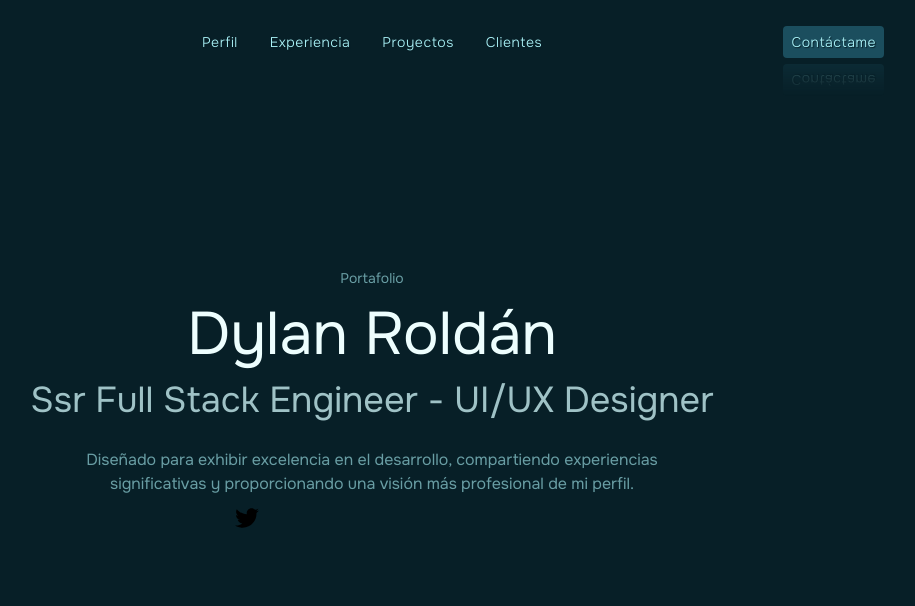
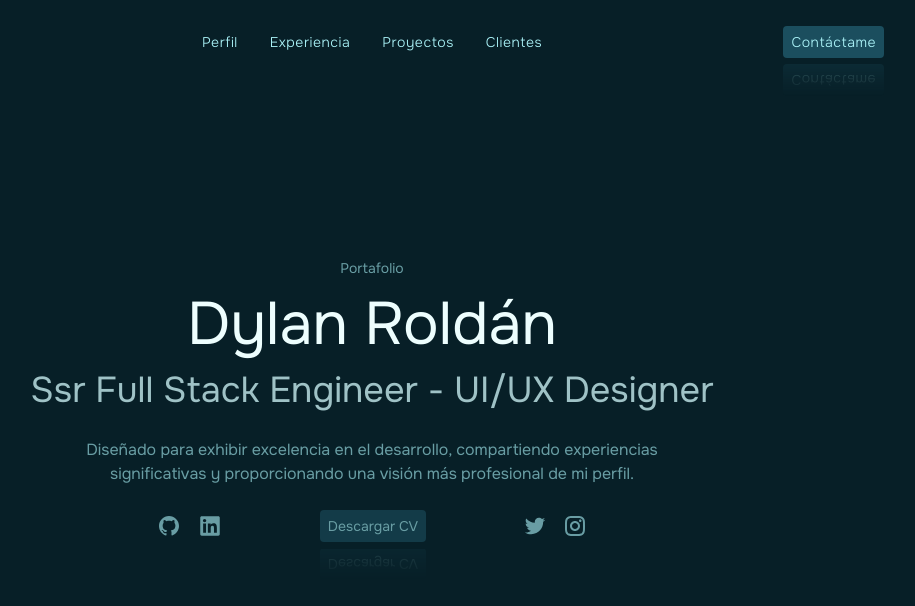
Before and after one commit to DyanDeveloper/portfolio, a React (Vite) app: page / in a window 1280 px wide. Shown: the top 606 px of the page, without its empty margins (268-1183 px from the left). Built offline with nearby package versions, Linux system fonts and the light colour scheme.

Commit message:
Features

```diff
--- a/src/assets/styles/general.scss
+++ b/src/assets/styles/general.scss
@@ -45,7 +45,7 @@ button{
     border: none;
 
     color: var(--color-secondary);
-    transition: var(--transition-ft);
+    transition: var(--transition-1);
     cursor: pointer;
     border-radius: 4px;
 }
@@ -58,7 +58,6 @@ a, abbr{
     letter-spacing: 0.5px;
     font-size: 1rem;
     font-weight: 300;
-    text-shadow: 1px 1px 1px #071f27;
 }
 nav, ul{
     width: 100%;
@@ -73,3 +72,19 @@ nav, ul{
 li{
     list-style: none;
 }
+
+// General Class
+.transition-025{
+    transition: all 0.25s ease-in-out;
+}
+
+.download-button{
+    padding: 0.35rem 0.5rem;
+    outline: 1px solid transparent;
+    background-color: var(--primary-900);
+    -webkit-box-reflect: below 6px linear-gradient(transparent, rgba(0, 0, 0, 0.25));
+}
+.download-button:hover{
+    background-color: var(--primary-800);
+    outline-color: var(--primary-800);
+}
--- /dev/null
+++ b/src/components/Buttons/Buttons.jsx
@@ -0,0 +1,16 @@
+import React from "react";
+import curriculumPDF from "@/assets/documents/curriculum.pdf";
+
+export const ButtonCurriculum = () => {
+    const handleDownload = () => {
+        window.open(curriculumPDF);
+    };
+
+    return (
+      <>
+        <button type="button" className="download-button text-primary-200 opacity-60 text-sm hover:opacity-80" onClick={handleDownload}>
+            Descargar CV
+        </button>
+      </>
+    );
+};
--- a/src/components/Icons/Icons.jsx
+++ b/src/components/Icons/Icons.jsx
@@ -1,26 +1,50 @@
 import React from "react";
-import { RiTwitterFill, RiInstagramFill, RiLinkedinBoxFill, RiGithubFill } from "@remixicon/react";
+import { RiLinkedinBoxFill, RiGithubFill, RiInstagramLine, RiTwitterFill } from "@remixicon/react";
 
-export const IconTwitter = () => {
+export const IconLinkedin = () => {
     return (
-        <RiTwitterFill size={28} className="icon-social" />
+        <>
+            <a href="https://www.linkedin.com/in/dyandeveloper/"
+                title="Linkedin"
+                className="link-social flex items-center text-sm gap-2">
+                <RiLinkedinBoxFill size={26} className="icon-social fill-primary-200 transition-025 opacity-60 hover:opacity-90" />
+            </a>
+        </>
+    );
+};
+
+export const IconGithub = () => {
+    return (
+        <>
+            <a href="https://github.com/DyanDeveloper"
+                title="Github"
+                className="link-social flex items-center text-sm gap-2">
+                <RiGithubFill size={24} className="icon-social fill-primary-200 transition-025 opacity-60 hover:opacity-90" />
+            </a>
+        </>
     );
 };
 
 export const IconInstagram = () => {
     return (
-        <RiInstagramFill size={28} className="icon-social" />
+        <>
+            <a href="https://www.instagram.com/roldandev.ar/"
+                title="Instagram"
+                className="link-social flex items-center text-sm gap-2">
+                <RiInstagramLine size={24} className="icon-social fill-primary-200 transition-025 opacity-60 hover:opacity-90" />
+            </a>
+        </>
     );
 };
 
-export const IconLinkedin = () => {
+export const IconTwitter = () => {
     return (
-        <RiLinkedinBoxFill size={28} className="icon-social" />
+        <>
+            <a href="https://twitter.com/__dyyan__"
+                title="Twitter"
+                className="link-social flex items-center text-sm gap-2">
+                <RiTwitterFill size={24} className="icon-social fill-primary-200 transition-025 opacity-60 hover:opacity-90" />
+            </a>
+        </>
     );
 };
-
-export const IconGithub = () => {
-    return (
-        <RiGithubFill size={28} className="icon-social" />
-    );
-};
--- a/src/main.jsx
+++ b/src/main.jsx
@@ -1,7 +1,5 @@
-// React Import
 import React from "react";
 import ReactDOM from "react-dom/client";
-// Local Import
 import App from "@/App.jsx";
 
 
--- a/src/pages/Home/Home.jsx
+++ b/src/pages/Home/Home.jsx
@@ -1,6 +1,6 @@
 import "./Home.scss";
 import React from "react";
-import { TitleH1, SubtitleH2, SubtitleH4, ParagraphP, IconTwitter} from "@/components";
+import { TitleH1, SubtitleH2, SubtitleH4, ParagraphP, IconGithub, IconLinkedin, IconTwitter, IconInstagram, ButtonCurriculum } from "@/components";
 
 const Home = () => {
   return (
@@ -11,12 +11,17 @@ const Home = () => {
           <TitleH1 title="Dylan Roldán" />
           <SubtitleH2 title="Ssr Full Stack Engineer - UI/UX Designer" />
           <ParagraphP title="Diseñado para exhibir excelencia en el desarrollo, compartiendo experiencias significativas y proporcionando una visión más profesional de mi perfil." />
-          <div className="w-full max-w-lg flex items-center justify-around gap-4">
-            <div className="flex items-center gap-2">
-              <IconTwitter />
+          <div className="w-full max-w-lg flex items-center justify-around gap-4 mt-4">
+            <div className="flex items-center gap-4">
+              <IconGithub />
+              <IconLinkedin />
             </div>
             <div className="flex items-center gap-2">
-
+              <ButtonCurriculum />
+            </div>
+            <div className="flex items-center gap-4">
+              <IconTwitter />
+              <IconInstagram />
             </div>
           </div>
         </div>
```
Also changed, not shown: src/components/index.jsx (+7 -4 lines), 1 other file (tests, documents, lock files or other folders).
